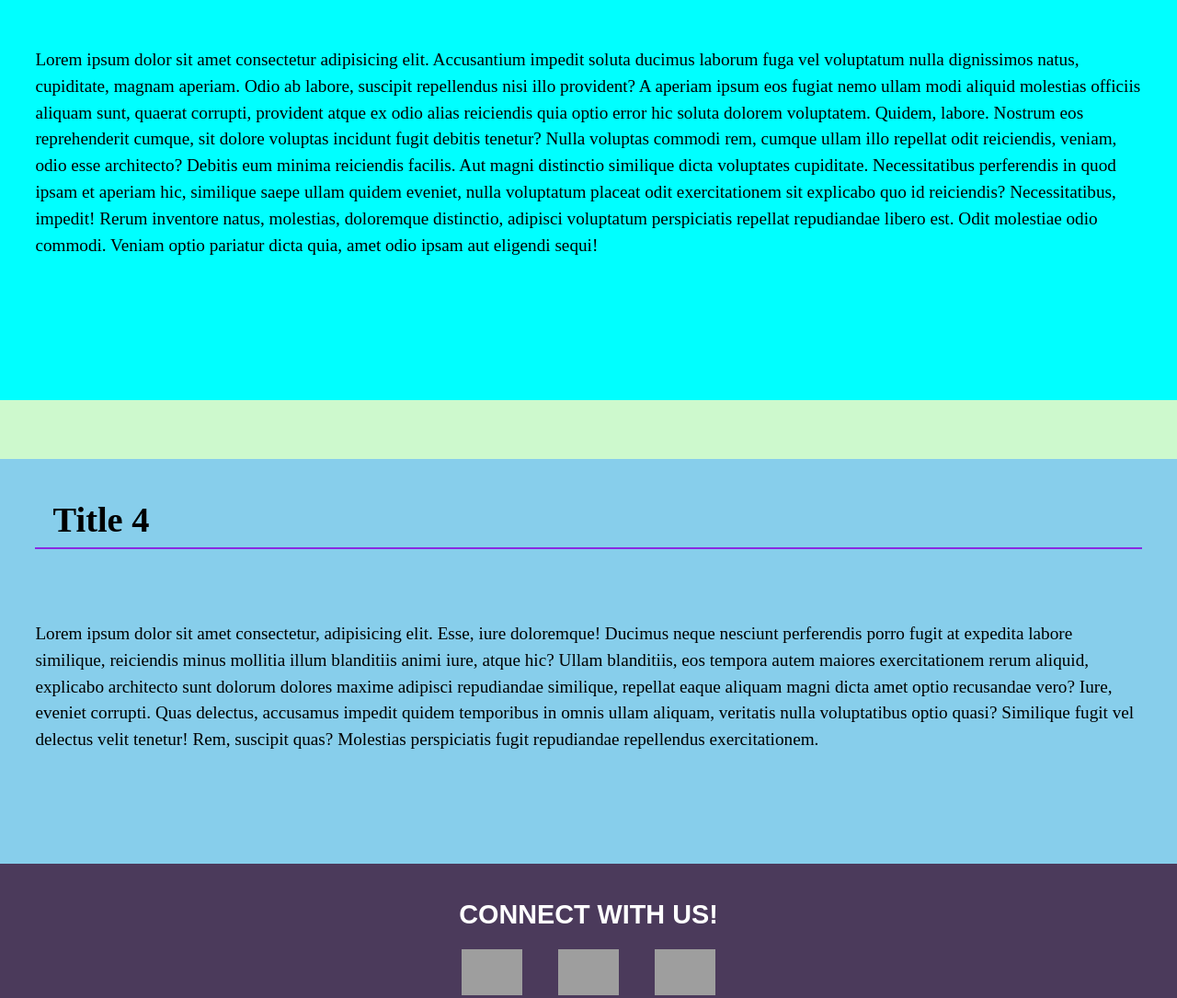
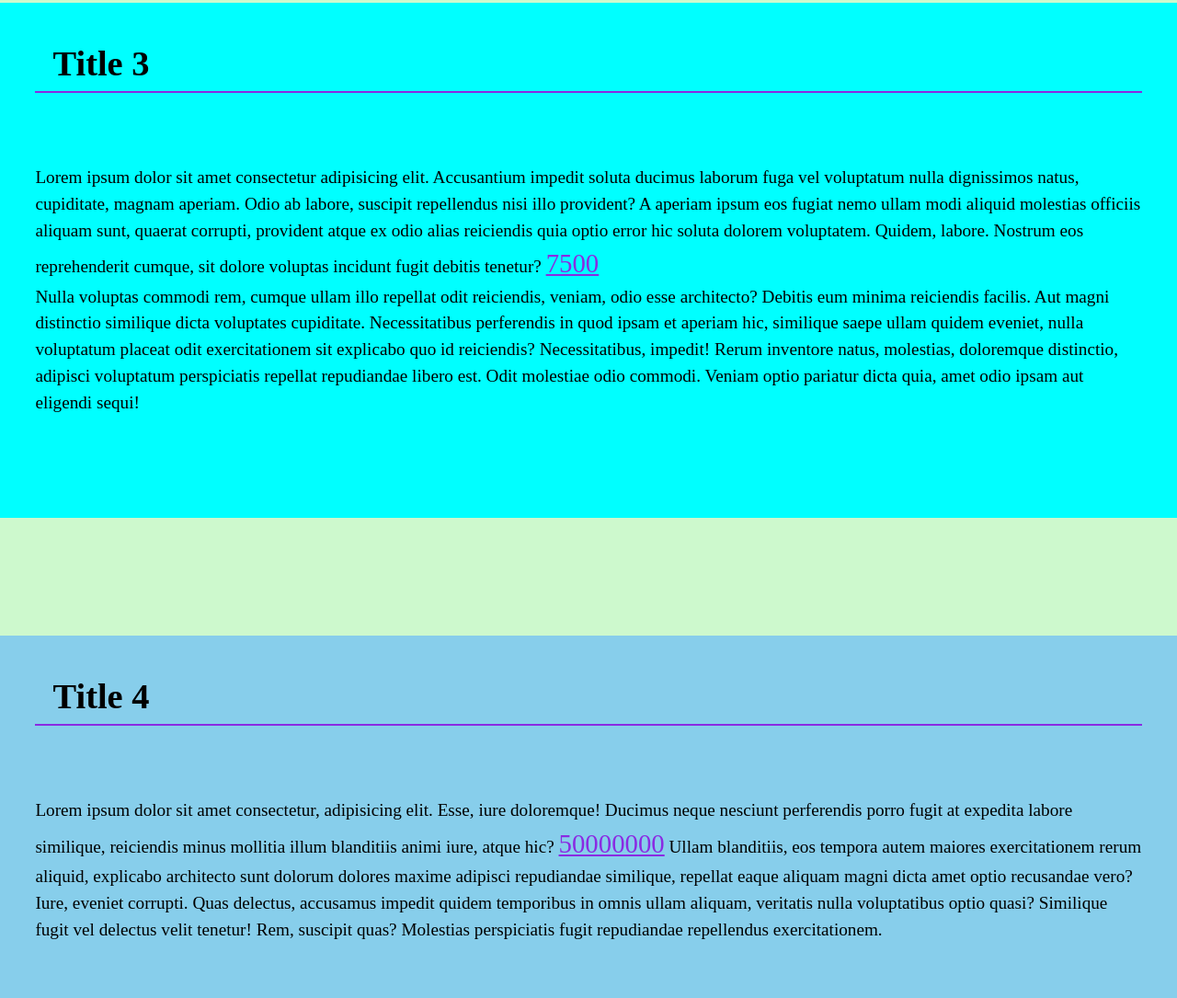
Before and after one commit to poseidon-boi/WikiWebDev, a plain HTML site: page MBMTask1/index2.html in a window 1280 px wide. Shown: the part 2516-3601 px from the top of the page at 92% size. Drawn offline with Linux system fonts and the light colour scheme; grey boxes are pictures that could not be loaded.

Commit message:
Added numbers with counting animation to index2.html

```diff
--- a/MBMTask1/home-style.css
+++ b/MBMTask1/home-style.css
@@ -252,7 +252,7 @@ footer .social-icons img {
 }
 
 .slide {
-	margin-top: 5vw;
+	margin-top: 10vw;
 	position: sticky;
 }
 
@@ -280,3 +280,9 @@ footer .social-icons img {
 	height: 55vh;
 	background-color: skyblue;
 }
+
+.counter {
+	font-size: 1.5rem;
+	text-decoration: underline;
+	color: blueviolet;
+}
--- a/MBMTask1/index2.html
+++ b/MBMTask1/index2.html
@@ -96,7 +96,7 @@
 					aperiam sint. Temporibus, laborum vel?
 					<br />
 					Ipsum alias enim maxime fugit architecto quas voluptatibus sit
-					doloribus?
+					doloribus? <span class="counter" data-val="900000">0</span>
 					<br />
 					Cum, impedit nulla ut sit sed amet incidunt quam delectus odit
 					repellat quis reprehenderit animi consectetur dolore, esse non
@@ -125,8 +125,12 @@
 					officia inventore temporibus. Quod deleniti assumenda aliquid minima,
 					sunt impedit autem blanditiis adipisci. Vel fugiat adipisci
 					perferendis illum voluptatem non qui ab sunt? A nihil ducimus laborum
-					assumenda voluptas amet repudiandae. Quos, ipsum autem cum debitis
-					consequuntur nobis odit sint non. Exercitationem, necessitatibus!
+					assumenda voluptas amet repudiandae.
+					<br />
+					Quos, ipsum autem cum debitis consequuntur nobis odit sint non.
+					Exercitationem, necessitatibus!
+					<span class="counter" data-val="30">0</span>
+					<br />
 					Molestias eum ducimus illo nam nihil velit earum dicta voluptas,
 					soluta quasi doloribus est accusantium odio voluptatibus.
 					Necessitatibus illum eveniet ducimus sunt porro similique. Rem qui
@@ -142,9 +146,7 @@
 					sint cumque quas doloribus impedit iste natus porro, esse modi
 					consequatur, itaque minima iure id. Accusantium, blanditiis!
 					Consectetur harum cum doloribus vitae accusamus officiis est
-					laboriosam molestiae? Facere eos sit, magnam aliquam magni neque
-					cupiditate autem accusantium repudiandae aperiam quaerat recusandae
-					temporibus amet at inventore, veniam omnis.
+					laboriosam molestiae?
 				</p>
 			</div>
 			<div class="slide" id="slide3">
@@ -157,16 +159,19 @@
 					modi aliquid molestias officiis aliquam sunt, quaerat corrupti,
 					provident atque ex odio alias reiciendis quia optio error hic soluta
 					dolorem voluptatem. Quidem, labore. Nostrum eos reprehenderit cumque,
-					sit dolore voluptas incidunt fugit debitis tenetur? Nulla voluptas
-					commodi rem, cumque ullam illo repellat odit reiciendis, veniam, odio
-					esse architecto? Debitis eum minima reiciendis facilis. Aut magni
-					distinctio similique dicta voluptates cupiditate. Necessitatibus
-					perferendis in quod ipsam et aperiam hic, similique saepe ullam quidem
-					eveniet, nulla voluptatum placeat odit exercitationem sit explicabo
-					quo id reiciendis? Necessitatibus, impedit! Rerum inventore natus,
-					molestias, doloremque distinctio, adipisci voluptatum perspiciatis
-					repellat repudiandae libero est. Odit molestiae odio commodi. Veniam
-					optio pariatur dicta quia, amet odio ipsam aut eligendi sequi!
+					sit dolore voluptas incidunt fugit debitis tenetur?
+					<span class="counter" data-val="7500">0</span>
+					<br />
+					Nulla voluptas commodi rem, cumque ullam illo repellat odit
+					reiciendis, veniam, odio esse architecto? Debitis eum minima
+					reiciendis facilis. Aut magni distinctio similique dicta voluptates
+					cupiditate. Necessitatibus perferendis in quod ipsam et aperiam hic,
+					similique saepe ullam quidem eveniet, nulla voluptatum placeat odit
+					exercitationem sit explicabo quo id reiciendis? Necessitatibus,
+					impedit! Rerum inventore natus, molestias, doloremque distinctio,
+					adipisci voluptatum perspiciatis repellat repudiandae libero est. Odit
+					molestiae odio commodi. Veniam optio pariatur dicta quia, amet odio
+					ipsam aut eligendi sequi!
 				</p>
 			</div>
 			<div class="slide" id="slide4">
@@ -175,14 +180,15 @@
 					Lorem ipsum dolor sit amet consectetur, adipisicing elit. Esse, iure
 					doloremque! Ducimus neque nesciunt perferendis porro fugit at expedita
 					labore similique, reiciendis minus mollitia illum blanditiis animi
-					iure, atque hic? Ullam blanditiis, eos tempora autem maiores
-					exercitationem rerum aliquid, explicabo architecto sunt dolorum
-					dolores maxime adipisci repudiandae similique, repellat eaque aliquam
-					magni dicta amet optio recusandae vero? Iure, eveniet corrupti. Quas
-					delectus, accusamus impedit quidem temporibus in omnis ullam aliquam,
-					veritatis nulla voluptatibus optio quasi? Similique fugit vel delectus
-					velit tenetur! Rem, suscipit quas? Molestias perspiciatis fugit
-					repudiandae repellendus exercitationem.
+					iure, atque hic?
+					<span class="counter" data-val="50000000">0</span> Ullam blanditiis,
+					eos tempora autem maiores exercitationem rerum aliquid, explicabo
+					architecto sunt dolorum dolores maxime adipisci repudiandae similique,
+					repellat eaque aliquam magni dicta amet optio recusandae vero? Iure,
+					eveniet corrupti. Quas delectus, accusamus impedit quidem temporibus
+					in omnis ullam aliquam, veritatis nulla voluptatibus optio quasi?
+					Similique fugit vel delectus velit tenetur! Rem, suscipit quas?
+					Molestias perspiciatis fugit repudiandae repellendus exercitationem.
 				</p>
 			</div>
 		</main>
--- a/MBMTask1/script.js
+++ b/MBMTask1/script.js
@@ -8,6 +8,38 @@ document.addEventListener("readystatechange", (event) => {
 		initApp();
 	}
 });
+
+/**
+ * Counts up the given html element
+ * @param {HTMLElement} counterElement The counting element
+ */
+function count(counterElement) {
+	// console.log("Counting");
+	let currentValue = parseInt(counterElement.innerText);
+	const endValue = parseInt(counterElement.getAttribute("data-val"));
+	if (currentValue == endValue) {
+		return;
+	}
+	const divisions = 400;
+	const increment = endValue / divisions;
+	// for (; currentValue < endValue; currentValue += time) {
+	// 	counterElement.innerText = Math.ceil(currentValue);
+	// 	setTimeout(count, 1);
+	// }
+	const animate = () => {
+		if (currentValue < endValue) {
+			counterElement.innerText = currentValue;
+			currentValue += Math.ceil(increment);
+			setTimeout(animate, 1);
+		} else {
+			console.log("Counting complete");
+			counterElement.innerText = endValue;
+			return;
+		}
+	};
+	animate();
+	return;
+}
 
 const initApp = () => {
 	const boxes = document.querySelectorAll(".block");
@@ -65,13 +97,14 @@ const initApp = () => {
 	const articles = document.querySelectorAll("article");
 	const titles = document.querySelectorAll(".tableOfContents a");
 	const observers = new Array();
+	const counterElements = document.querySelectorAll(".counter");
 
 	window.addEventListener("scroll", (event) => {
 		let index = 0;
+		const windowHeight = window.innerHeight;
 		articles.forEach((article) => {
 			const heading = article.querySelector("h2");
 			const rect = article.getBoundingClientRect();
-			const windowHeight = window.innerHeight;
 			if (
 				(rect.top >= 0 && rect.top < windowHeight / 4) ||
 				(rect.bottom <= windowHeight && rect.bottom >= windowHeight / 4)
@@ -92,6 +125,19 @@ const initApp = () => {
 						// title.style.fontSize = "1.1rem";
 					}
 				});
+			}
+		});
+		counterElements.forEach((counterElement) => {
+			const rect = counterElement.getBoundingClientRect();
+			if (
+				(rect.top >= 0 && rect.top < windowHeight) ||
+				(rect.bottom <= windowHeight && rect.bottom >= 0)
+			) {
+				const currentValue = parseInt(counterElement.innerText);
+				const endValue = parseInt(counterElement.getAttribute("data-val"));
+				if (currentValue < endValue) {
+					count(counterElement);
+				}
 			}
 		});
 	});
```
